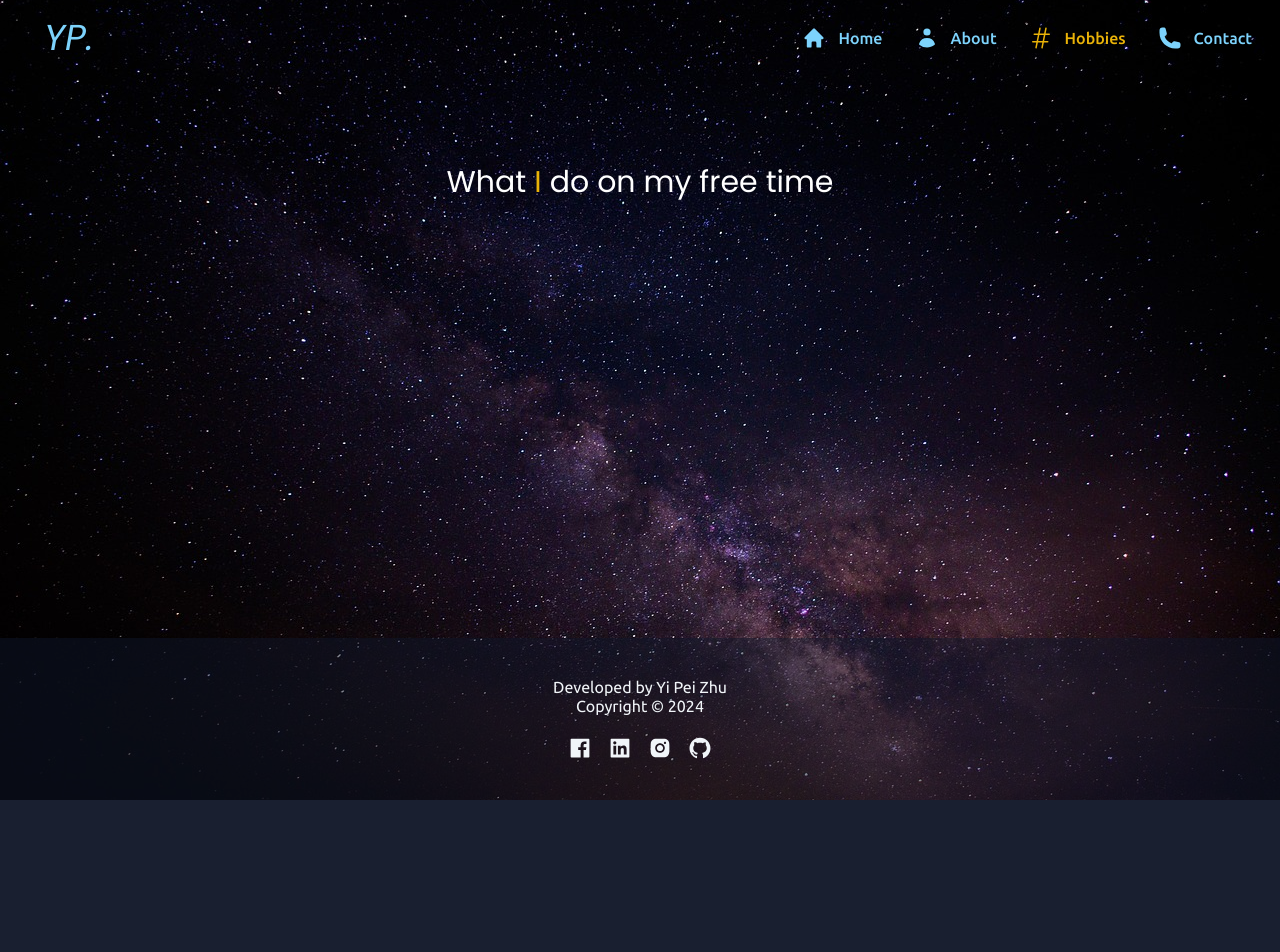
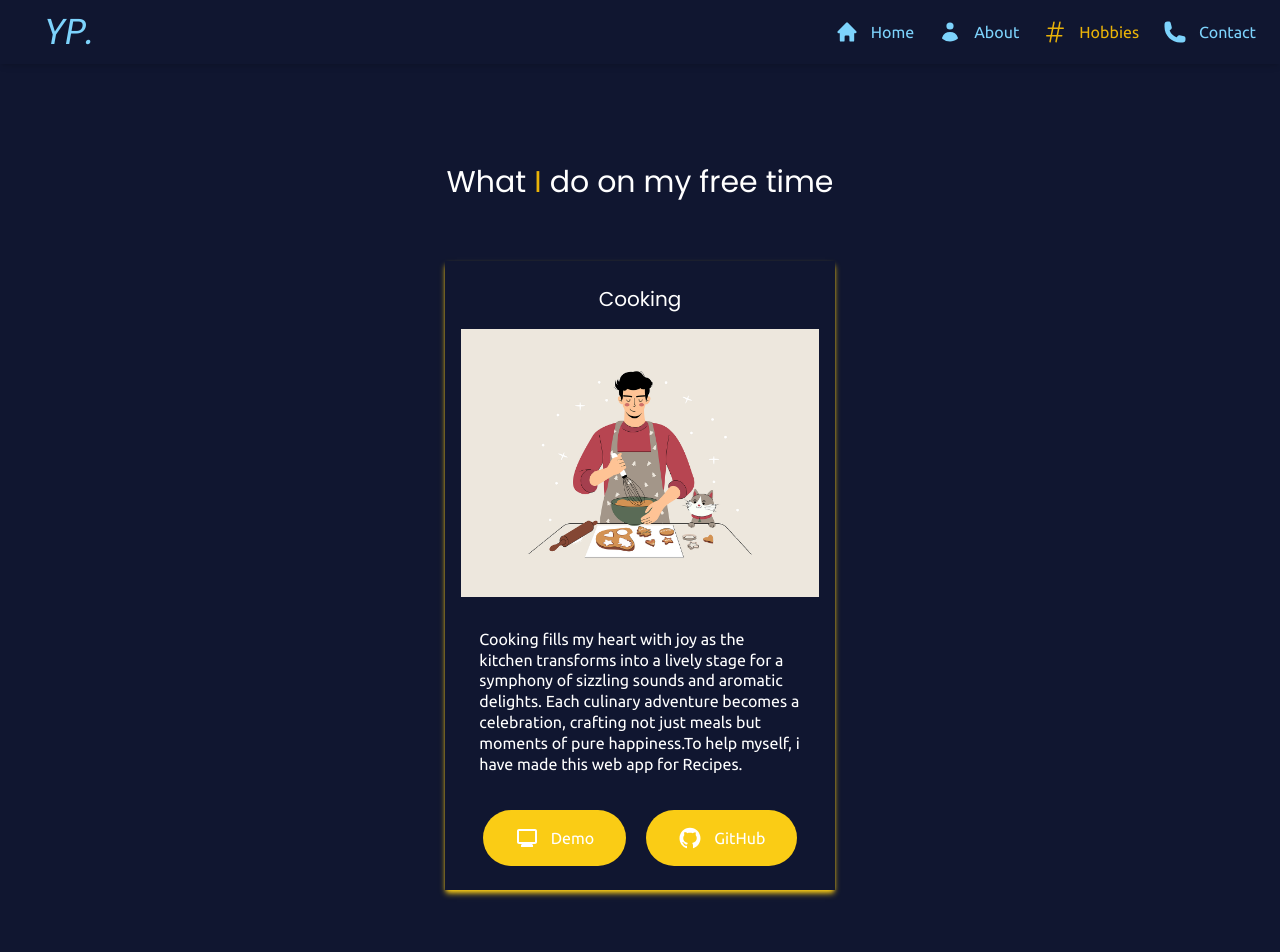
Before and after one commit to YiPei1994/portfolio, a React (Vite) app: page /hobbies in a window 1280 px wide. Shown: the top 952 px of the page. Before the commit the page ends 800 px from the top, so only its background shows below. Built offline with nearby package versions, Linux system fonts and the light colour scheme.

Commit message:
first hobby added

```diff
--- a/src/components/MainNav.jsx
+++ b/src/components/MainNav.jsx
@@ -12,13 +12,14 @@ import { HiHashtag } from 'react-icons/hi2';
 import { HiPhone } from 'react-icons/hi2';
 import { HiMiniHome } from 'react-icons/hi2';
 
-function NavList() {
+function NavList({ setOpenNav, openNav }) {
   return (
     <ul className="my-2 flex flex-col items-center gap-2 md:mb-0 md:mt-0 md:flex-row md:items-center md:gap-6">
       <Typography as="li" variant="small" className="p-1 font-medium">
         <NavLink
           to="/"
           className="flex items-center text-sky-300 transition-colors hover:text-yellow-500 aria-[current=page]:text-yellow-500"
+          onClick={() => setOpenNav(!openNav)}
         >
           <HiMiniHome className="mr-3 text-2xl" />
           Home
@@ -28,6 +29,7 @@ function NavList() {
         <NavLink
           to="/about"
           className="flex items-center  text-sky-300 transition-colors hover:text-yellow-500 aria-[current=page]:text-yellow-500"
+          onClick={() => setOpenNav(!openNav)}
         >
           <HiMiniUser className="mr-3 text-2xl" />
           About
@@ -37,6 +39,7 @@ function NavList() {
         <NavLink
           to="/hobbies"
           className="flex items-center text-sky-300  transition-colors hover:text-yellow-500 aria-[current=page]:text-yellow-500"
+          onClick={() => setOpenNav(!openNav)}
         >
           <HiHashtag className="mr-3 text-2xl" />
           Hobbies
@@ -46,6 +49,7 @@ function NavList() {
         <NavLink
           to="/contact"
           className="flex items-center text-sky-300  transition-colors hover:text-yellow-500 aria-[current=page]:text-yellow-500"
+          onClick={() => setOpenNav(!openNav)}
         >
           <HiPhone className="mr-3 text-2xl" />
           Contact
@@ -92,13 +96,44 @@ export default function MainNav() {
       }`}
     >
       <div className="m-auto flex max-w-screen-xl  items-center justify-between text-sky-300">
-        <Typography variant="h6" className="mr-4  cursor-pointer   py-1.5">
-          <Link to="/" className="flex items-center">
-            <h6 className="ml-5 text-4xl italic ">YP.</h6>
-          </Link>
-        </Typography>
+        <Link to="/" className="flex items-center">
+          <h6 className="ml-5 text-4xl italic ">YP.</h6>
+        </Link>
+
         <div className="hidden md:block">
-          <NavList />
+          <div className=" md:mb-0 md:mt-0 md:flex md:items-center md:gap-6">
+            <NavLink
+              to="/"
+              className="flex items-center text-sky-300 transition-colors hover:text-yellow-500 aria-[current=page]:text-yellow-500"
+            >
+              <HiMiniHome className="mr-3 text-2xl" />
+              Home
+            </NavLink>
+
+            <NavLink
+              to="/about"
+              className="flex items-center  text-sky-300 transition-colors hover:text-yellow-500 aria-[current=page]:text-yellow-500"
+            >
+              <HiMiniUser className="mr-3 text-2xl" />
+              About
+            </NavLink>
+
+            <NavLink
+              to="/hobbies"
+              className="flex items-center text-sky-300  transition-colors hover:text-yellow-500 aria-[current=page]:text-yellow-500"
+            >
+              <HiHashtag className="mr-3 text-2xl" />
+              Hobbies
+            </NavLink>
+
+            <NavLink
+              to="/contact"
+              className="flex items-center text-sky-300  transition-colors hover:text-yellow-500 aria-[current=page]:text-yellow-500"
+            >
+              <HiPhone className="mr-3 text-2xl" />
+              Contact
+            </NavLink>
+          </div>
         </div>
         <IconButton
           variant="text"
@@ -114,7 +149,7 @@ export default function MainNav() {
         </IconButton>
       </div>
       <Collapse open={openNav}>
-        <NavList />
+        <NavList setOpenNav={setOpenNav} openNav={openNav} />
       </Collapse>
     </Navbar>
   );
--- a/src/index.css
+++ b/src/index.css
@@ -11,9 +11,9 @@
 
 body {
   color: #fff;
-  background-color: #191f30;
+  background-color: #101630;
   font-family: 'Ubuntu', sans-serif;
-  line-height: 1.2rem;
+  line-height: 1.3em;
 }
 
 h1,
@@ -25,10 +25,20 @@ h6 {
   font-family: 'Poppins', sans-serif;
 }
 body {
-  background-image: url('/src/assets/bg.jpg');
+  /*   background-image: url('/src/assets/bg.png'); */
   background-attachment: fixed;
   background-position: center;
   background-repeat: no-repeat;
   background-size: cover;
   position: relative;
 }
+
+/* body::after {
+  content: '';
+  width: 100%;
+  height: 100%;
+  position: absolute;
+  left: 0;
+  top: 0;
+  background: rgba(255, 255, 255, 0.1);
+} */
--- a/src/pages/Hobbies.jsx
+++ b/src/pages/Hobbies.jsx
@@ -1,9 +1,49 @@
+import { AiFillGithub } from 'react-icons/ai';
+import { MdMonitor } from 'react-icons/md';
+
 function Hobbies() {
   return (
-    <div className="m-auto mt-32 flex max-w-screen-xl flex-col items-center px-8 py-8 text-left">
+    <div className="m-auto my-32 flex max-w-screen-xl flex-col items-center gap-10 px-8 py-8 text-left">
       <h2 className="mb-4 text-wrap text-3xl leading-normal">
         What <span className="text-yellow-500">I</span> do on my free time
       </h2>
+      <div className="flex  flex-col items-center justify-center gap-4 p-4 py-6 shadow-md shadow-yellow-400 transition-all duration-500 lg:max-w-[32%] hover:lg:scale-105">
+        <h2 className="text-xl">Cooking</h2>
+        <div className="flex flex-col gap-3">
+          <div>
+            <img src="../src/assets/cooking.png" alt="cooking" />
+          </div>
+          <div className="m-auto my-5 w-[90%]">
+            Cooking fills my heart with joy as the kitchen transforms into a
+            lively stage for a symphony of sizzling sounds and aromatic
+            delights. Each culinary adventure becomes a celebration, crafting
+            not just meals but moments of pure happiness.To help myself, i have
+            made this web app for Recipes.
+          </div>
+        </div>
+        <div className="flex items-center justify-between gap-5">
+          <a
+            href="https://forkify-reactversion.netlify.app/"
+            target="_blank"
+            rel="noopener noreferrer"
+          >
+            <button className="flex cursor-pointer items-center gap-3 rounded-full bg-yellow-400 px-8 py-4 text-white transition-all duration-300 hover:bg-yellow-600  ">
+              <MdMonitor className="text-2xl" />
+              <span>Demo</span>
+            </button>
+          </a>
+          <a
+            href="https://github.com/YiPei1994/forktify-react"
+            target="_blank"
+            rel="noopener noreferrer"
+          >
+            <button className="flex cursor-pointer items-center gap-3 rounded-full bg-yellow-400 px-8 py-4 text-white transition-all duration-300 hover:bg-yellow-600 ">
+              {' '}
+              <AiFillGithub className="text-2xl" /> GitHub
+            </button>
+          </a>
+        </div>
+      </div>
     </div>
   );
 }
```
Also changed, not shown: src/assets/bg.png (added), src/assets/cooking.png (added).
